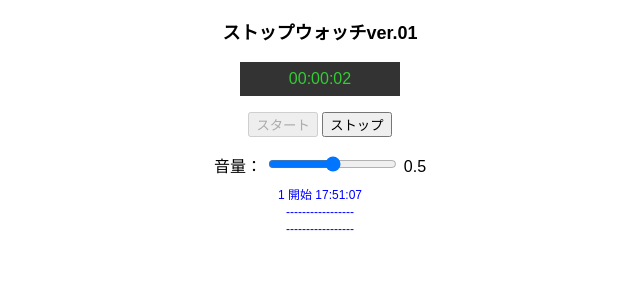
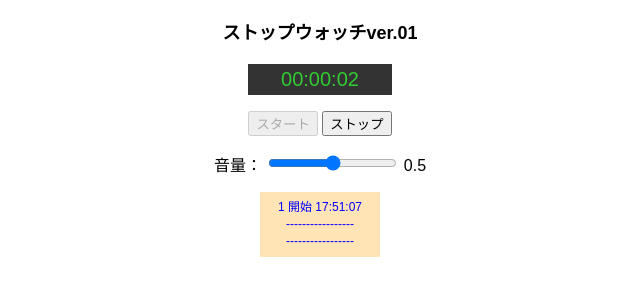
Before and after one commit to raster-Q/stop_watch, a website built with Parcel: page index.html in a window 1280 px wide. Both pictures are taken after a click on the button "スタート". Shown: the whole page, without its empty margins (320-960 px from the left). Built offline with nearby package versions, Linux system fonts and the light colour scheme.

Commit message:
ログ打ち出し関数化、display関数化

```diff
--- a/index.html
+++ b/index.html
@@ -24,9 +24,7 @@
       <input type="range" id="volume" min="0" max="1" step="0.1" value="0.5" />
       <span id="vol_range">0.5</span>
     </p>
-    <section id="log_list">
-      <div></div>
-    </section>
+    <section id="log_list"></section>
 
     <audio id="timer_mp3" preload="auto">
       <!--ウォッチ他-->
--- a/src/stop_watch.css
+++ b/src/stop_watch.css
@@ -11,15 +11,16 @@ body {
 #panel {
   text-align: center;
   margin: auto;
-  width: 10em;
+  width: 9em;
 }
 
 #display {
   text-align: center;
   background-color: black;
+  font-size: 20px;
   color: aqua;
   margin-bottom: 0.2em;
-  padding: 0.5em;
+  padding: 0.2em;
 }
 
 #log_list {
@@ -28,3 +29,18 @@ body {
   font-size: 12px;
   line-height: 5px;
 }
+
+.anchor {
+  text-align: center;
+  background-color: moccasin;
+  margin-left: calc(50% - 5em);
+  margin-right: calc(50% - 5em);
+  margin-top: 1px;
+  margin-bottom: 1px;
+  padding-top: 0.1em;
+  padding-bottom: 0.1em;
+}
+
+p {
+  text-align: center;
+}
--- a/src/stop_watch.js
+++ b/src/stop_watch.js
@@ -8,14 +8,21 @@ function stopwatch(options) {
     /*  wa(tch) + w  */
     time: 10000000, //全体タイム
     sto: 1, //0ウォッチ稼働、1ウォッチ停止
-    timeElem: [], //0時間、1分、2秒
-    timeElem2: ""
+    timeElem: [], //[時間,分,秒]
+    timeElem2: "",
+    reload: () => {
+      waw.timeElem[0] = Math.floor(waw.time / 10000) % 100;
+      waw.timeElem[1] = Math.floor(waw.time / 100) % 100;
+      waw.timeElem[2] = waw.time % 100;
+      return waw.timeElem;
+    },
+    display: document.getElementById("display"),
+    displayLoad: () => {
+      waw.display = document.getElementById("display");
+      waw.timeElem2 = get_time(waw.reload());
+      waw.display.textContent = `${waw.timeElem2}`;
+    }
   };
-  waw.timeElem[0] = Math.floor(waw.time / 10000) % 100;
-  waw.timeElem[1] = Math.floor(waw.time / 100) % 100;
-  waw.timeElem[2] = waw.time % 100;
-
-  const display = document.getElementById("display");
 
   //---効果音関連
   const audy = document.getElementById("timer_mp3");
@@ -51,12 +58,7 @@ function stopwatch(options) {
         if (Math.floor(waw.time / 100) % 100 > 59) {
           waw.time += 4000; //60進法、分
         }
-
-        waw.timeElem[0] = Math.floor(waw.time / 10000) % 100;
-        waw.timeElem[1] = Math.floor(waw.time / 100) % 100;
-        waw.timeElem[2] = waw.time % 100;
-        waw.timeElem2 = get_time(waw.timeElem);
-        display.textContent = `${waw.timeElem2}`;
+        waw.displayLoad();
         audio2();
         break;
       case 1: //ウォッチ停止
@@ -75,9 +77,7 @@ function stopwatch(options) {
       "ended",
       () => {
         audy.currentTime = 0;
-        switch (
-          waw.sto //ウォッチ稼働フラグ
-        ) {
+        switch (waw.sto) {
           case 0: //ウォッチ稼働
             audy.play();
             break;
@@ -95,7 +95,6 @@ function stopwatch(options) {
   function audio2() {
     if (waw.time % 100 >= 50 && waw.time % 10 >= 7) {
       audy2[0].play();
-      audy2.currentTime = 0;
       setTimeout(() => {
         audy2[0].pause();
         audy2[0].currentTime = 0;
@@ -104,7 +103,6 @@ function stopwatch(options) {
 
     if (waw.time % 100 === 0 && waw.time % 10 === 0) {
       audy2[1].play();
-      audy2.currentTime = 0;
     }
   }
   //---オーディオ用ここまで
@@ -122,13 +120,12 @@ function stopwatch(options) {
   //////////////初期html操作/////////////////////////
   start.disabled = false;
   stop.disabled = true;
-  waw.timeElem2 = get_time(waw.timeElem);
-  display.textContent = `${waw.timeElem2}`;
+  waw.displayLoad();
   audy.volume = elem_volume.value;
   //////////////初期html操作ここまで/////////////////////////
 
-  /////クラス
-  //---ログ用class導入
+  //////////////クラス導入/////////////////////////////////////
+
   class lol {
     //////コンストラクタ//////////////
     constructor(num, now, timeElem) {
@@ -138,7 +135,28 @@ function stopwatch(options) {
     }
     //////コンストラクタ、ここまで///////
 
-    //////ログ打ち出し用関数/////////////
+    //////ログ選択用その1//////////////
+    messageLog(sto, clas, num) {
+      switch (sto) {
+        case 0:
+          this.create_p = document.createElement("p");
+          this.create_p.classList = clas;
+          this.create_p.innerText = this.results[num];
+          this.anchor_div.append(this.create_p);
+          console.log(this.create_p);
+          break;
+        case 1:
+          this.create_p = document.querySelector(clas);
+          this.create_p.textContent = `${this.results[num]}`;
+          console.log(this.create_p);
+          break;
+        default:
+          break;
+      }
+    }
+    //////ログ選択用その1、ここまで///////////////
+
+    //////ログ選択用その2///////////////////////
     result(sto) {
       this.timeElem[0] = this.now.getHours();
       this.timeElem[1] = this.now.getMinutes();
@@ -147,68 +165,48 @@ function stopwatch(options) {
       this.results = [
         `${this.num} 開始  ${this.timeElem2}`,
         `　終了 ${this.timeElem2}`,
-        `　経過 ${waw.timeElem2}`
+        `　経過 ${waw.timeElem2}`,
+        `-----------------`
       ];
-      this.create_p = document.createElement("p");
-      this.create_p.classList = "log";
-      this.create_p.innerText = this.results[sto];
       switch (waw.sto) {
         case 0:
           this.anchor_div = document.createElement("div");
           this.anchor_div.classList = "anchor";
           this.log_list_section = document.querySelector("#log_list");
           this.log_list_section.prepend(this.anchor_div);
-          this.anchor_div = document.querySelector(".anchor");
-          this.anchor_div.append(this.create_p);
 
-          this.create_p = document.createElement("p");
-          this.create_p.classList = "stop";
-          this.create_p.innerText = "-----------------";
-          this.anchor_div = document.querySelector(".anchor");
-          this.anchor_div.append(this.create_p);
-
-          this.create_p = document.createElement("p");
-          this.create_p.classList = "process";
-          this.create_p.innerText = "-----------------";
-          this.anchor_div = document.querySelector(".anchor");
-          this.anchor_div.append(this.create_p);
-
+          this.messageLog(waw.sto, `start`, 0);
+          this.messageLog(waw.sto, `stop`, 3);
+          this.messageLog(waw.sto, `process`, 3);
           break;
         case 1:
-          this.anchor_div = document.querySelector(".anchor");
-          this.create_p = document.querySelector(".stop");
-          this.create_p.textContent = `${this.results[1]}`;
-
-          this.anchor_div = document.querySelector(".anchor");
-          this.change_p = document.querySelector(".process");
-          this.change_p.textContent = `${this.results[2]}`;
-          this.anchor_div = document.querySelector(".anchor");
-          //         this.anchor_div.replace('anchor','fixing');
+          this.messageLog(waw.sto, `.stop`, 1);
+          this.messageLog(waw.sto, `.process`, 2);
           break;
         default:
           break;
       }
     }
-    //////ログ打ち出し用関数、ここまで///////
+    //////ログ選択用その2、ここまで///////
 
+    //////ログ打ち出し用関数/////////////
     disp_log() {
-      switch (
-        waw.sto //ウォッチ稼働フラグ
-      ) {
+      switch (waw.sto) {
         case 0: //ウォッチ稼働
-          this.result(waw.sto);
+          this.result(0);
           break;
         case 1: //ウォッチ停止
-          this.result(waw.sto);
-          this.result(waw.sto + 1);
+          this.result(1);
+          this.result(2);
           break;
         default:
           break;
       }
     }
   }
-  //------ログ用class導入、ここまで
-  /////クラス、ここまで
+  //////ログ打ち出し用関数、ここまで
+
+  /////////////////クラス導入、ここまで///////////////
 
   //-----イベント処理、スタートボタン
   start.addEventListener(
@@ -218,18 +216,17 @@ function stopwatch(options) {
       stop.disabled = false;
       waw.time = 10000000;
       waw.sto = 0;
-      waw.timeElem2 = get_time(waw.timeElem);
-      display.textContent = `${waw.timeElem2}`;
+      waw.displayLoad();
       num++;
       if (watcherId == null) {
         watcherId = setInterval(disp_watchw, 1000);
       }
 
       audio();
-      ///class導入///
+      ///ログ打ち出し、class導入///
       let logger = new lol(num, new Date(), []);
       logger.disp_log();
-      ///class導入、ここまで///
+      ///ログ打ち出し、class導入、ここまで///
     },
     false
   );
@@ -243,10 +240,10 @@ function stopwatch(options) {
       waw.sto = 1; //ストップウォッチ停止状態
       clearInterval(watcherId);
       watcherId = null;
-      ///class導入///
+      ///ログ打ち出し、class導入///
       let logger = new lol(num, new Date(), []);
       logger.disp_log();
-      ///class導入、ここまで///
+      ///ログ打ち出し、class導入、ここまで///
     },
     false
   );
@@ -265,8 +262,8 @@ function stopwatch(options) {
   options = options || {};
   let color = options.color || "lightblue";
   let backgroundColor = options.backgroundColor || "black";
-  display.style.color = color;
-  display.style.backgroundColor = backgroundColor;
+  waw.display.style.color = color;
+  waw.display.style.backgroundColor = backgroundColor;
 } //全体関数終了
 
 const options = {
```
